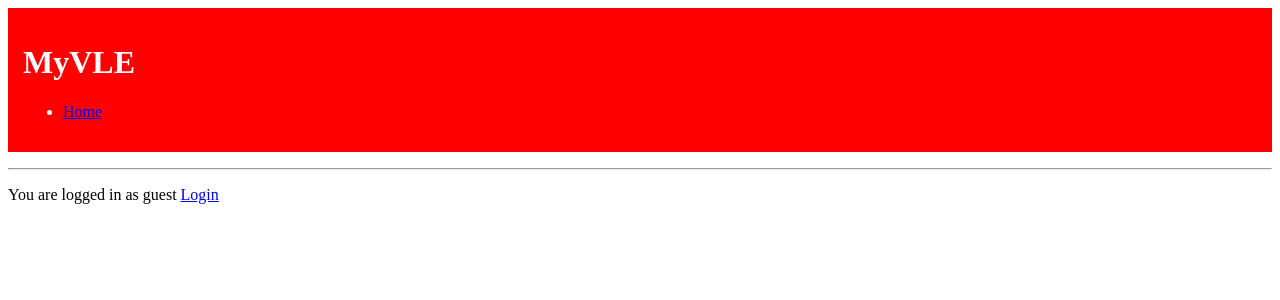
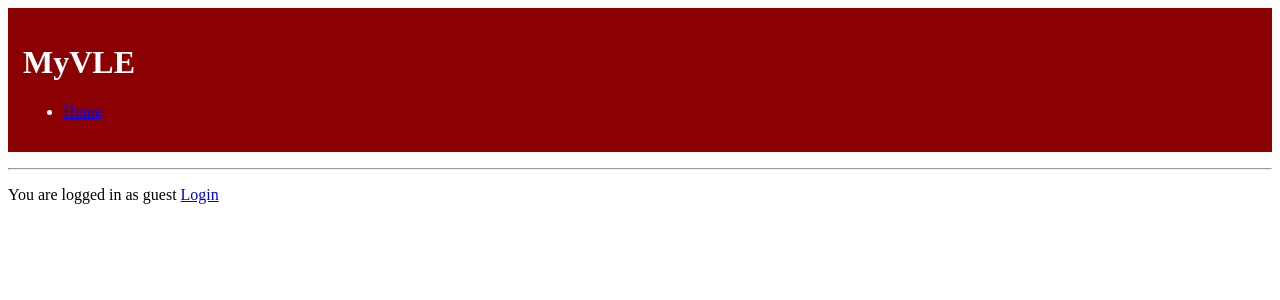
Before and after one commit to DavidLynch26/COMP3161FinalProject, a Flask app: page /MYVLE/home in a window 1280 px wide. Shown: the top 300 px of the page. Run offline with Flask 3, Linux system fonts and the light colour scheme; data that the repository does not hold is empty; parts of the project's set-up code (start-up, migrations or seed data) failed here and were passed over.

```diff
--- a/static/style.css
+++ b/static/style.css
@@ -1,5 +1,5 @@
 body header{
     color: #FFFFFF;
-    background-color: #ff0000;
+    background-color: darkred;
     padding: 15px;
 }
```
